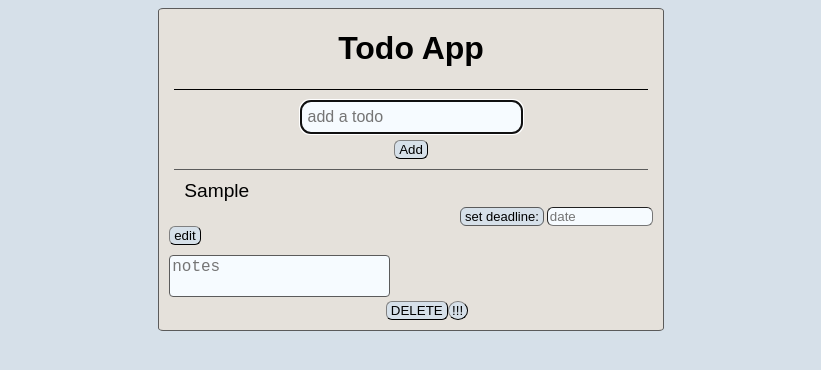
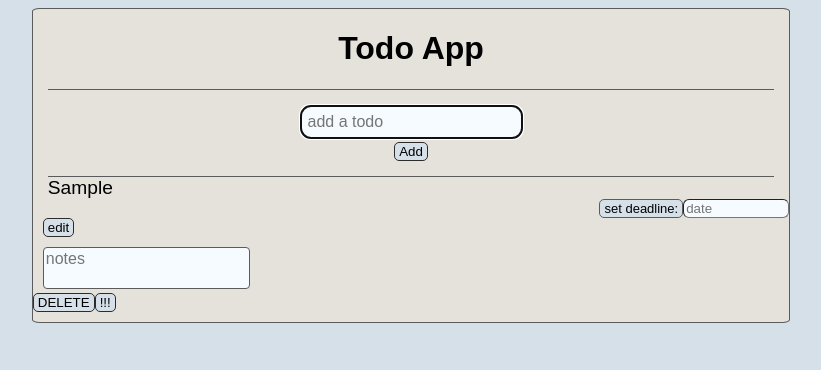
Before and after one commit to Jaloud/CS35L-Task-App, a React (Create React App) app: page / in a window 1280 px wide. Both pictures are taken after typing "Sample" into the empty fields and a click on the button "Add". Shown: the top 370 px of the page, without its empty margins (229-1050 px from the left). Built offline with nearby package versions, Linux system fonts and the light colour scheme.

Commit message:
updated styling

```diff
--- a/src/index.css
+++ b/src/index.css
@@ -8,8 +8,8 @@ body {
   font-family: "arial";
   background-color: rgb(229, 225, 219);
 
-  margin-right: 30%;
-  margin-left: 30%;
+  margin-right: 20%;
+  margin-left: 20%;
 
   border-style: solid;
   border-radius: 1%;
@@ -18,9 +18,8 @@ body {
 }
 
 .header {
-  color: black;
   text-align: center;
-  border-bottom: 1px solid rgb(0, 0, 0);
+  border-bottom: 1px solid rgb(91, 91, 91);
   margin-left: 15px;
   margin-right: 15px;
 }
@@ -28,10 +27,7 @@ body {
 .task-form {
   font-size: larger;
   text-align: center;
-  margin-top: 10px;
-  margin-left: 15px;
-  margin-right: 15px;
-  margin-bottom: 15x;
+  margin: 15px 15px;
 }
 
 .todo-input {
@@ -39,30 +35,17 @@ body {
   border-style: solid;
   border-width: 1px;
   padding: 7px 7px;
-  margin-bottom: 3px;
   font-size: medium;
   font-weight: normal;
 }
 
-.todo-button {
-  margin-bottom: 10px;
-}
 .todo-button:hover {
   background-color: lightgreen;
   font-weight: bolder;
 }
 
-.tasks {
-  color: black;
-}
-
 .task-name {
-  margin-left: 10px;
-  margin-right: 70%;
-  padding-top: 10px;
-  margin-bottom: 5px;
   font-size: larger;
-  font-weight: normal;
 }
 
 .task-notes {
@@ -72,10 +55,10 @@ body {
   border-radius: 4px;
   font-size: 16px;
   resize: none;
+  font-family: "arial";
 }
 
 .deadline {
-  margin-right: 10px;
   text-align: right;
   font-size: 13px;
 }
@@ -83,9 +66,7 @@ body {
 .deadline-button {
   padding: 1px 4px;
   border: 1px solid rgb(91, 91, 91);
-  border-radius: 6px;
-  margin-left: 60%;
-  margin-right: 3px;
+  border-radius: 5px;
   background-color: rgb(214, 224, 233);
   height: 100px;
 }
@@ -109,12 +90,10 @@ textarea {
 }
 
 .remove-task {
-  margin-left: 45%;
   margin-bottom: 10px;
 }
 
 .remove-task:hover {
-  margin-left: 45%;
   margin-bottom: 10px;
   background-color: rgb(252, 102, 102);
   font-weight: bolder;
@@ -128,7 +107,7 @@ textarea {
 
 .todo-row-complete {
   text-decoration: line-through;
-  border-bottom: 1px solid rgb(91, 91, 91);
+  border-top: 1px solid rgb(91, 91, 91);
   margin-left: 15px;
   margin-right: 15px;
 }
@@ -140,25 +119,10 @@ textarea {
 
 button {
   background-color: rgb(214, 224, 233);
-  color: black;
   padding: 1px 4px;
-  border-radius: 6px;
-  border-color: rgb(44, 44, 44);
-  border-width: 1px;
+  border-radius: 5px;
+  border: 1px solid rgb(44, 44, 44);
   cursor: pointer;
-}
-
-/* button:hover {
-  background-color: rgb(165, 165, 165);
-  color: white;
-} */
-
-.priority-button {
-  margin-right: 5px;
-  width: 20px;
-  border-width: 1px;
-  border-radius: 49%;
-  padding: 1px;
 }
 
 .priority-button:hover {
@@ -170,3 +134,7 @@ button {
   background-color: lightblue;
   font-weight: bolder;
 }
+
+.bottom-buttons {
+  text-align: center;
+}
```
